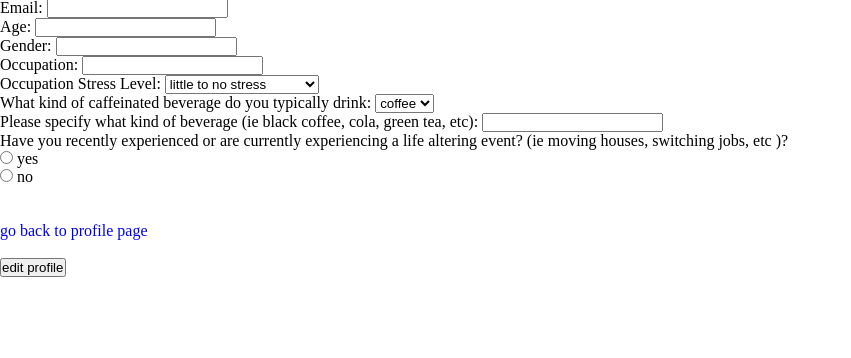
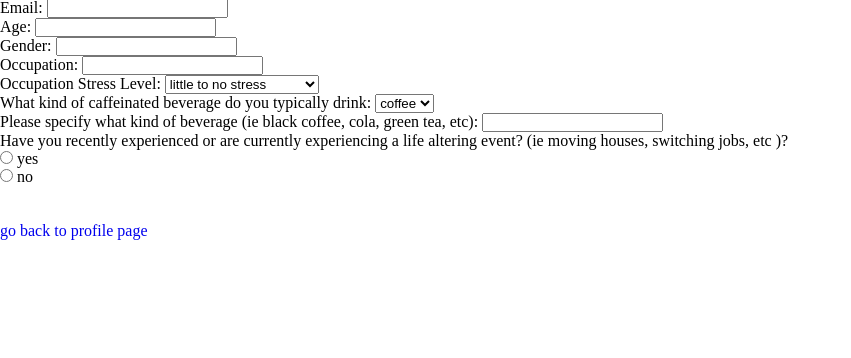
Before and after one commit to hahmhannah/fellowship2019, a PHP site: page /editProfilePage.php in a window 1280 px wide. Shown: the part 83-441 px from the top of the page, without its empty margins (0-851 px from the left). Run offline with PHP 8.4, Linux system fonts and the light colour scheme; the visitor is signed in with stand-in values (Sample User, id 1); data that the repository does not hold is empty.

Commit message:
Update editProfilePage.php

```diff
--- a/editProfilePage.php
+++ b/editProfilePage.php
@@ -63,6 +63,6 @@
             <a href='userLoggedInProfile.php'>go back to profile page</a>
 
             <br/><br/>
-            <input type='submit' name='newProfileEdit' value='edit profile' />
+
 
  </form>
```
